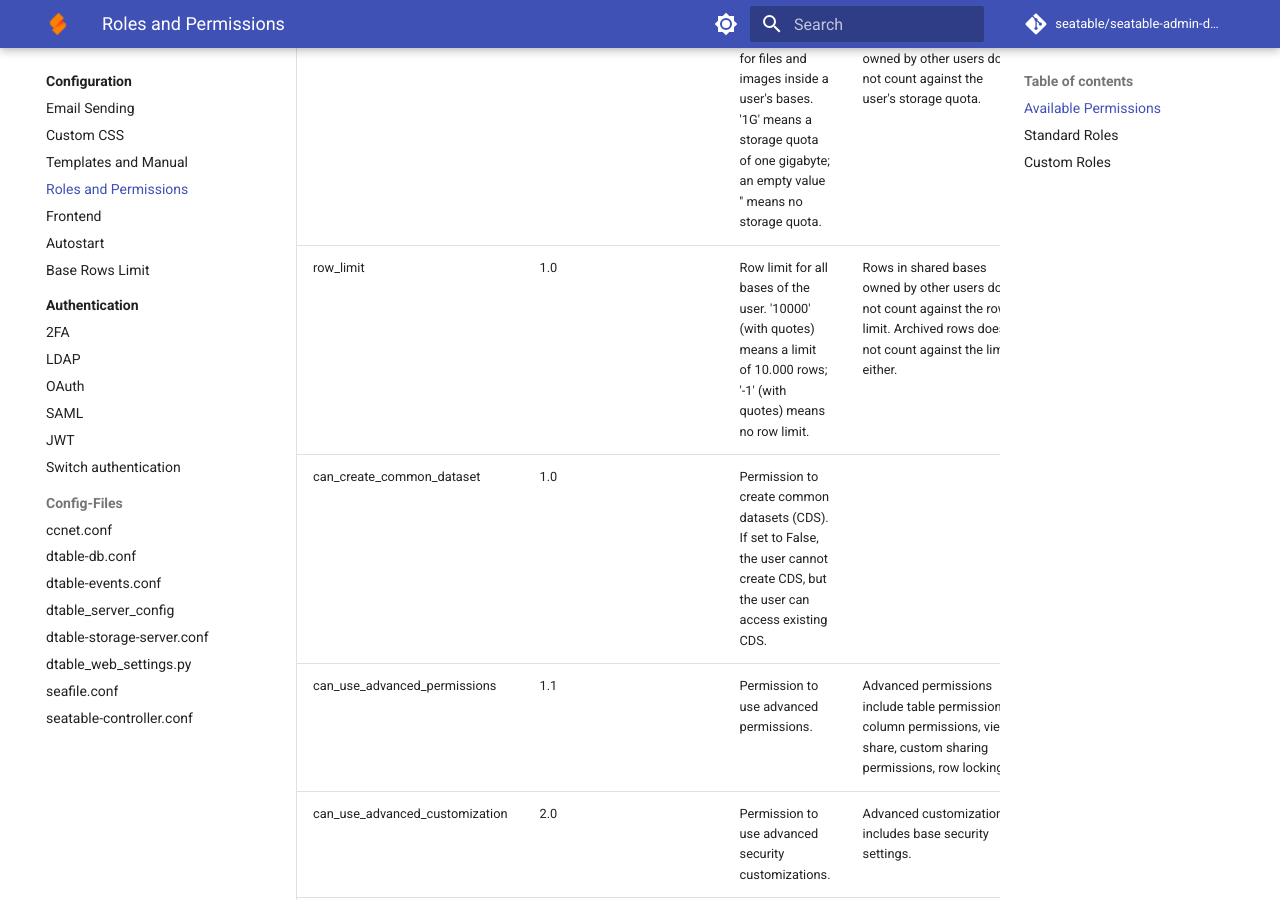
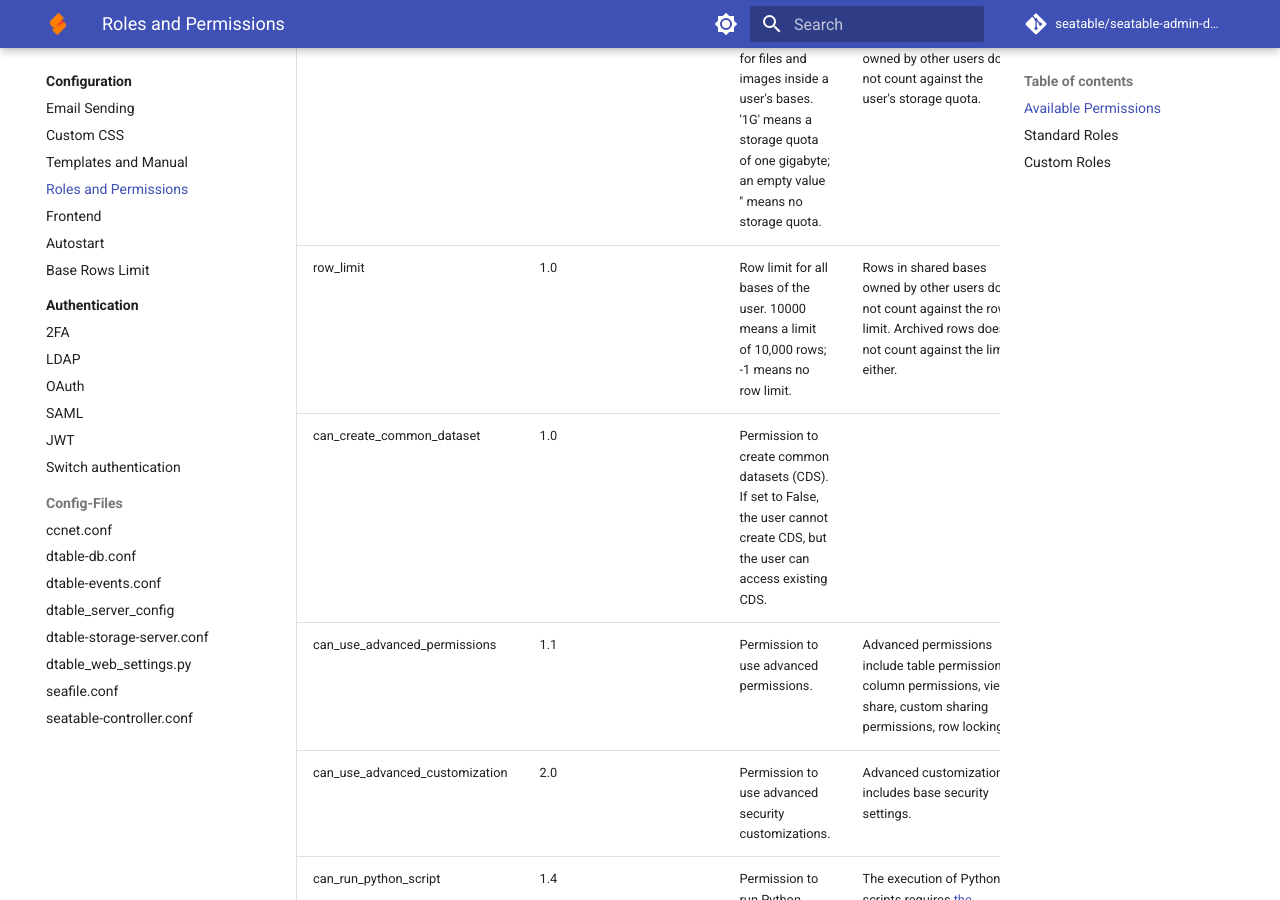
Before and after one commit to seatable/seatable-admin-docs, an MkDocs documentation site: the page built from docs/config/enterprise/roles_permissions.md, in a window 1280 px wide and 900 px high, scrolled down 1164 px. Built offline with MkDocs 1.6.1 and Material for MkDocs 9.7.7, drawn with Linux system fonts in a browser that asks for light colours; comment, search, counter and statistics services are not loaded.

Commit message:
Update roles_permissions.md

```diff
--- a/docs/config/enterprise/roles_permissions.md
+++ b/docs/config/enterprise/roles_permissions.md
@@ -18,7 +18,7 @@ The following permissions are supported/deleted in the latest SeaTable version:
 | can_generate_external_link     | 1.0              |                    | Permission to create external links.                                                                                                                             |                                                                                                                                                               |
 | can_generate_share_link        | 1.0              | 2.6                | Permission to create invite links.                                                                                                                               | Deprecated because of redundancy with can_generate_external_link.                                                                                             |
 | role_asset_quota               | 1.0              |                    | Storage quota for files and images inside a user's bases. '1G' means a storage quota of one gigabyte; an empty value '' means no storage quota.                  | Files in shared bases owned by other users do not count against the user's storage quota.                                                                     |
-| row_limit                      | 1.0              |                    | Row limit for all bases of the user. '10000' (with quotes) means a limit of 10.000 rows; '-1' (with quotes) means no row limit.                                  | Rows in shared bases owned by other users do not count against the row limit. Archived rows does not count against the limit either.                          |
+| row_limit                      | 1.0              |                    | Row limit for all bases of the user. 10000 means a limit of 10,000 rows; -1 means no row limit.                                                                  | Rows in shared bases owned by other users do not count against the row limit. Archived rows does not count against the limit either.                          |
 | can_create_common_dataset      | 1.0              |                    | Permission to create common datasets (CDS). If set to False, the user cannot create CDS, but the user can access existing CDS.                                   |                                                                                                                                                               |
 | can_use_advanced_permissions   | 1.1              |                    | Permission to use advanced permissions.                                                                                                                          | Advanced permissions include table permissions, column permissions, view share, custom sharing permissions, row locking.                                      |
 | can_use_advanced_customization | 2.0              |                    | Permission to use advanced security customizations.                                                                                                              | Advanced customization includes base security settings.                                                                                                       |
```
